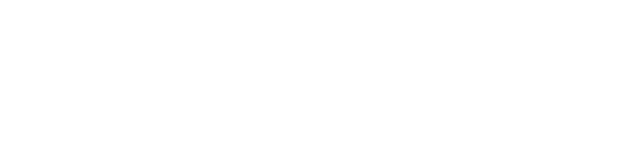
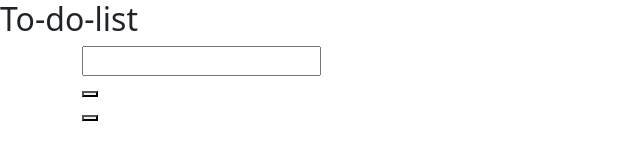
Before and after one commit to Muakhir/To-do-list, a plain HTML site: page index.html in a window 1280 px wide. Shown: the whole page, without its empty margins (0-640 px from the left). Drawn offline with nearby package versions, Linux system fonts and the light colour scheme.

Commit message:
Div/input/btn

```diff
--- a/index.html
+++ b/index.html
@@ -12,8 +12,16 @@
     <title>Home</title>
 </head>
 <body>
-
-
+    <h2>To-do-list</h2>
+    <div class="container">
+        <input type="text">
+    </div>
+    <div class="container">
+        <button></button>
+    </div>
+    <div class="container">
+        <button></button>
+    </div>
 
     <script src="/script/code.js"></script>
 </body>
```
